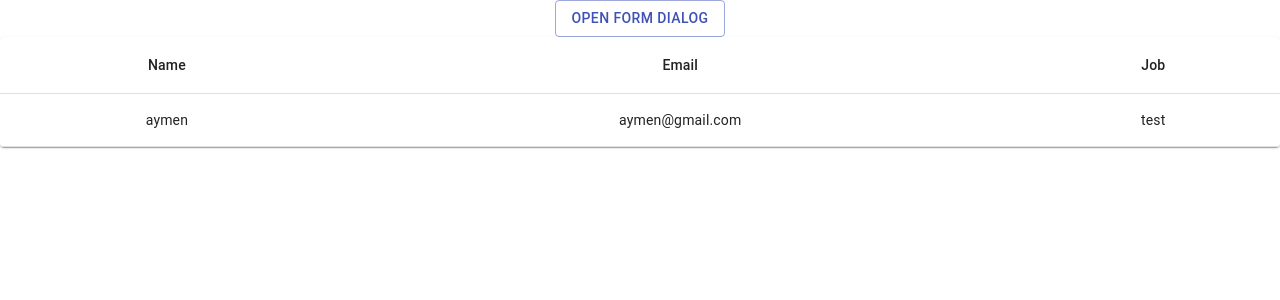
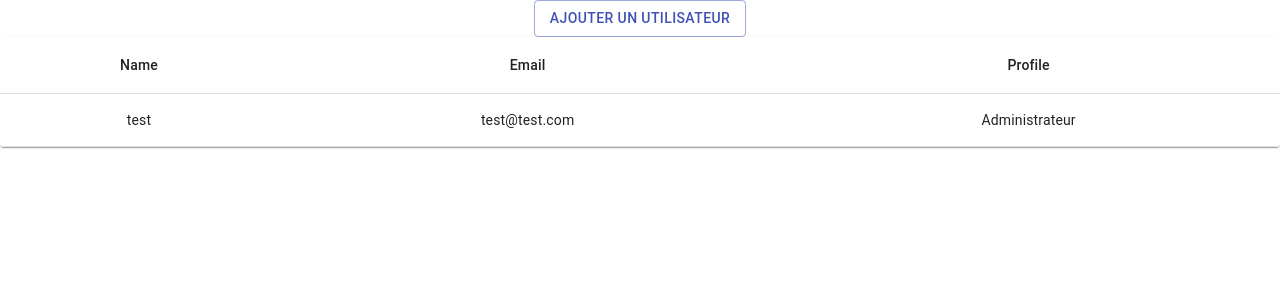
Before and after one commit to Gunfood88/wallix, a React (Create React App) app: page / in a window 1280 px wide. Shown: the top 300 px of the page. Built offline with nearby package versions, Linux system fonts and the light colour scheme.

Commit message:
import useDispatch and useSelector / finish app

```diff
--- a/src/components/addUser.tsx
+++ b/src/components/addUser.tsx
@@ -1,4 +1,5 @@
 import React from 'react';
+import { useDispatch } from 'react-redux';
 import Button from '@material-ui/core/Button';
 import TextField from '@material-ui/core/TextField';
 import Dialog from '@material-ui/core/Dialog';
@@ -11,8 +12,10 @@ import MenuItem from '@material-ui/core/MenuItem';
 import FormControl from '@material-ui/core/FormControl';
 import Select from '@material-ui/core/Select';
 import { createStyles, makeStyles, Theme } from '@material-ui/core/styles';
+import * as actions from '../store/actions'
+export default function AddUser() {
+  const dispatch = useDispatch()
 
-export default function AddUser() {
 
   const useStyles = makeStyles((theme: Theme) =>
     createStyles({
@@ -30,6 +33,14 @@ export default function AddUser() {
   const [profile, setProfile] = React.useState('');
   const [email, setEmail] = React.useState('');
 
+
+  const saveUser = () => {
+    const newUser = { name, email, profile }
+    console.log("***", newUser)
+    dispatch(actions.addUserAction(newUser))
+    // setProfile('')
+    handleClose()
+  }
 
   const handleClickOpen = () => {
     setOpen(true);
@@ -57,10 +68,10 @@ export default function AddUser() {
   return (
     <div>
       <Button variant="outlined" color="primary" onClick={handleClickOpen}>
-        Open form dialog
+        Ajouter un utilisateur
       </Button>
       <Dialog open={open} onClose={handleClose} aria-labelledby="form-dialog-title">
-        <DialogTitle id="form-dialog-title">Subscribe</DialogTitle>
+        <DialogTitle id="form-dialog-title">Ajout d'un user</DialogTitle>
         <DialogContent>
           <DialogContentText>
             Add User
@@ -101,8 +112,8 @@ export default function AddUser() {
           <Button onClick={handleClose} color="primary">
             Cancel
           </Button>
-          <Button onClick={handleClose} color="primary">
-            Subscribe
+          <Button onClick={saveUser} color="primary" >
+            Ajouter
           </Button>
         </DialogActions>
       </Dialog>
--- a/src/components/users.tsx
+++ b/src/components/users.tsx
@@ -1,4 +1,5 @@
 import React from 'react'
+import { useSelector } from 'react-redux'
 import { makeStyles } from '@material-ui/core/styles';
 import Table from '@material-ui/core/Table';
 import TableBody from '@material-ui/core/TableBody';
@@ -14,11 +15,12 @@ const useStyles = makeStyles({
     minWidth: 650,
   },
 });
+const Users = (props: Partial<IUsers>) => {
+  const classes = useStyles();
+  const { users } = useSelector((state: IUsers) => state)
 
-const Users = (props: any) => {
-  const classes = useStyles();
 
-  const users: IUser[] = [{ name: 'aymen', email: 'aymen@gmail.com', profile: 'test' }]
+  // const users: IUser[] = [{ name: 'aymen', email: 'aymen@gmail.com', profile: 'test' }]
 
   return (
     <TableContainer component={Paper}>
@@ -27,7 +29,7 @@ const Users = (props: any) => {
           <TableRow>
             <TableCell align="center">Name</TableCell>
             <TableCell align="center">Email</TableCell>
-            <TableCell align="center">Job</TableCell>
+            <TableCell align="center">Profile</TableCell>
           </TableRow>
         </TableHead>
         <TableBody>
--- a/src/store/reducers/users.tsx
+++ b/src/store/reducers/users.tsx
@@ -6,11 +6,9 @@ import { IUsers } from '../../intefaces/user.interace'
 const initialState: IUsers = {
   users: [{
     name: "test",
-    profile: "engineer",
+    profile: "Administrateur",
     email: 'test@test.com'
   }],
-
-
 }
 
 
```
